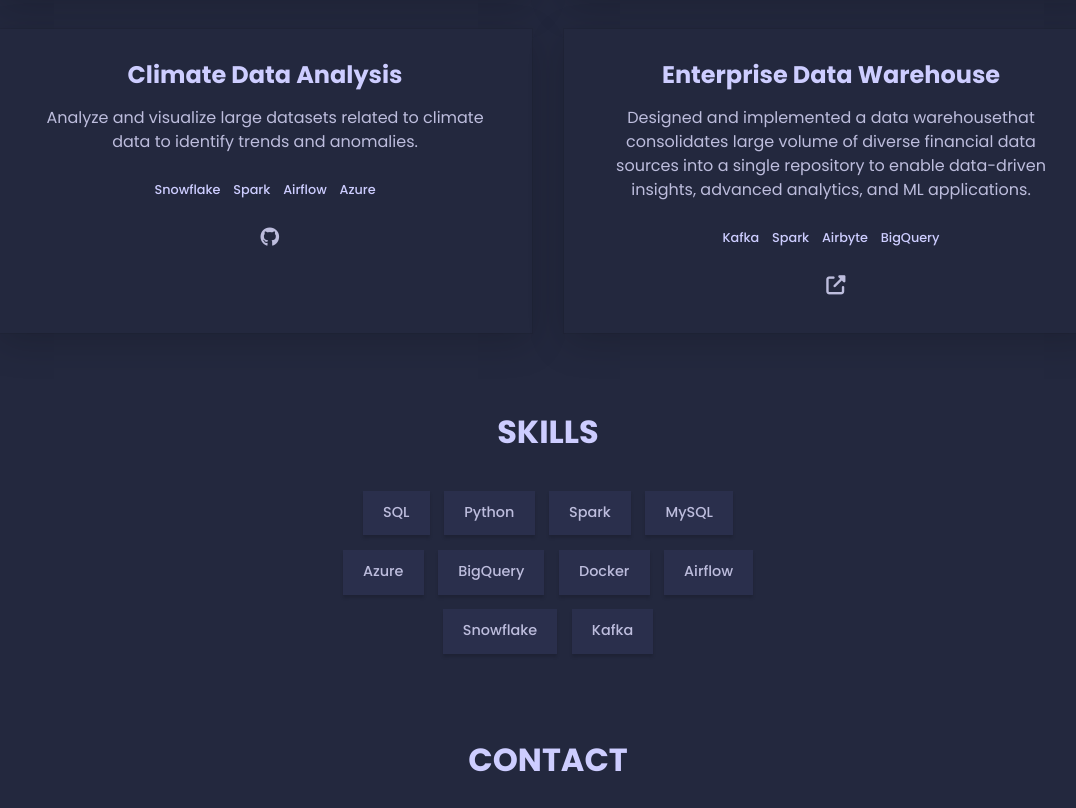
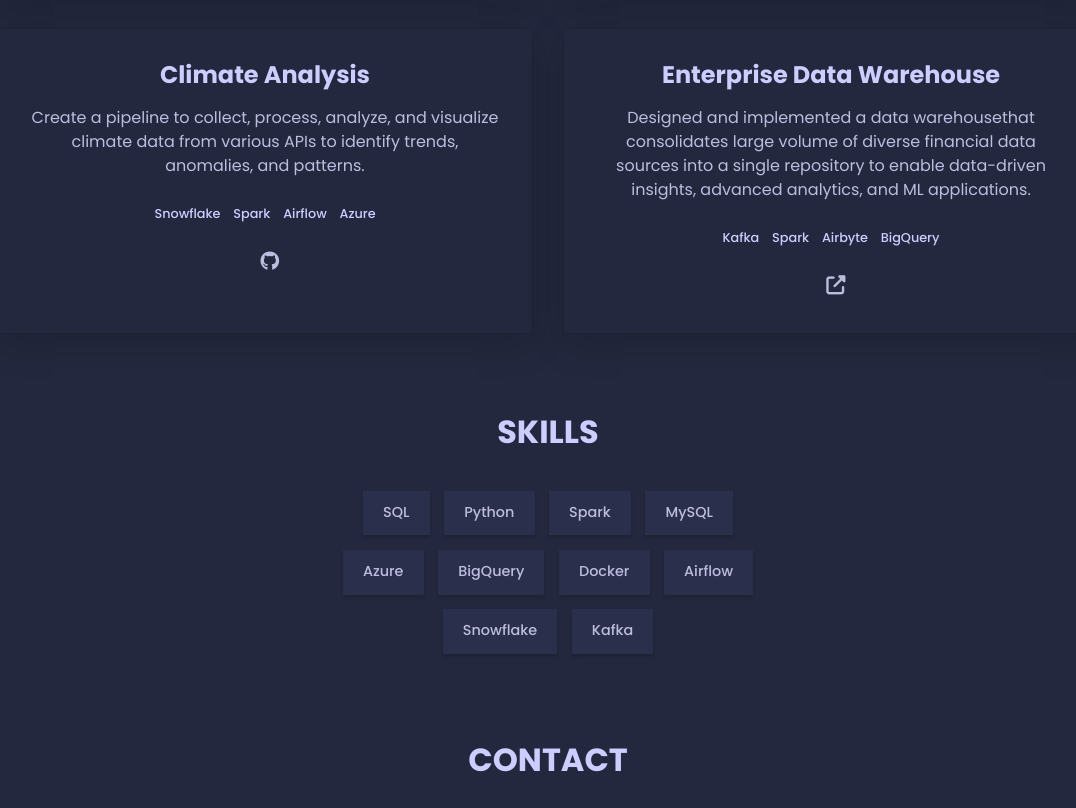
Before and after one commit to Songiso/Songi, a plain HTML site: page index.html in a window 1280 px wide. Shown: the part 960-1768 px from the top of the page, without its empty margins (92-1168 px from the left). Drawn offline with Linux system fonts and the light colour scheme.

Commit message:
Update index.html

```diff
--- a/index.html
+++ b/index.html
@@ -132,9 +132,9 @@
           </div>
 
           <div class="project">
-            <h3>Climate Data Analysis</h3>
+            <h3>Climate Analysis</h3>
             <p class="project__description">
-              Analyze and visualize large datasets related to climate data to identify trends and anomalies.
+              Create a pipeline to collect, process, analyze, and visualize climate data from various APIs to identify trends, anomalies, and patterns.
             </p>
             <ul class="project__stack">
               <li class="project__stack-item">Snowflake</li>
```
